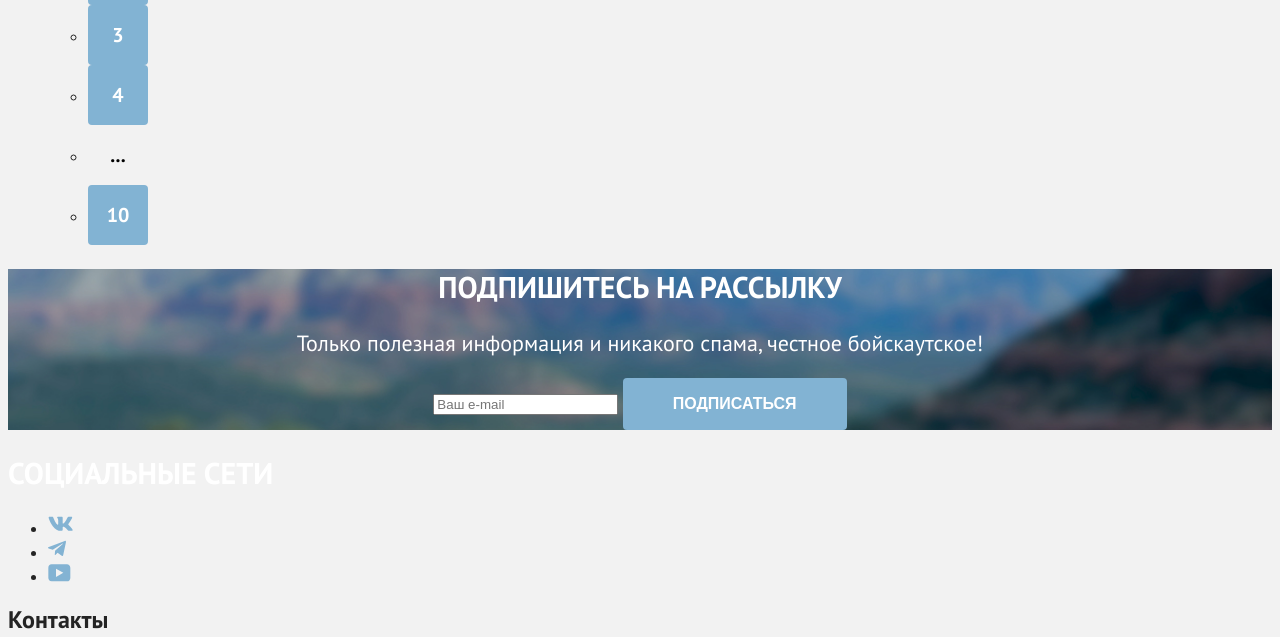
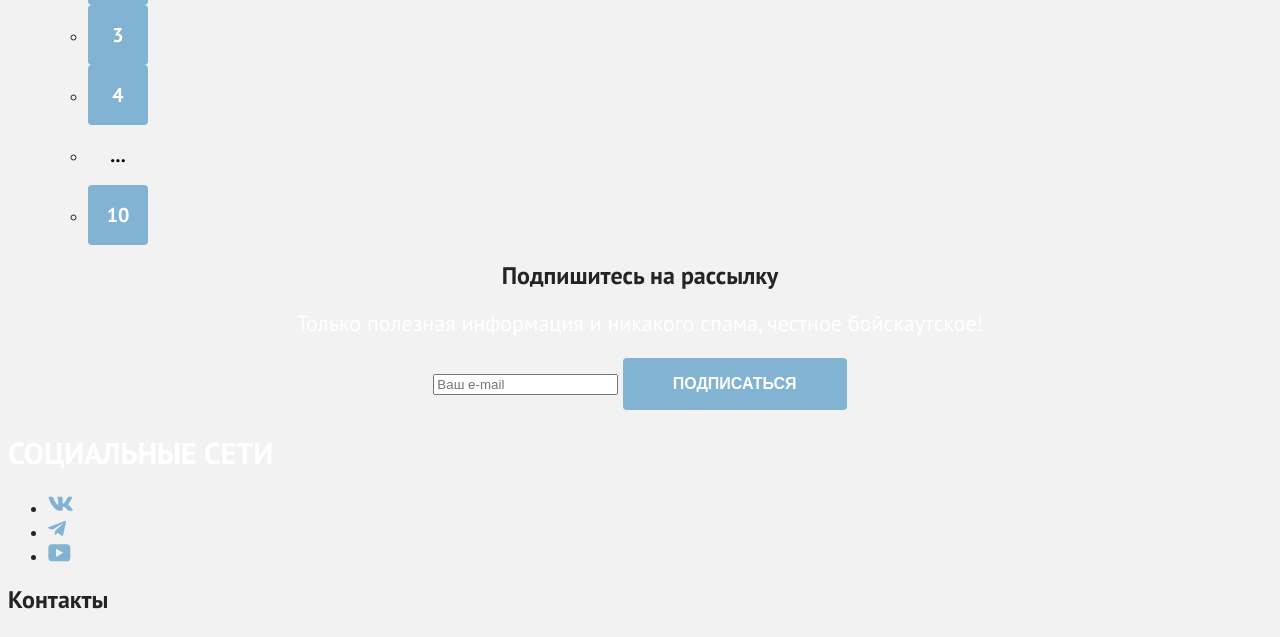
Before and after one commit to htmlacademy-htmlcss/2496763-sedona-39, a plain HTML site: page hotels.html in a window 1280 px wide. Shown: the part 3323-3960 px from the top of the page. Drawn offline with Linux system fonts and the light colour scheme.

Commit message:
Add files via upload
Сделал POINTER для ссылок и кнопок.
Изменил подвал для страницы каталога.
4 ДЗ готово полностью.

```diff
--- a/hotels.html
+++ b/hotels.html
@@ -244,9 +244,9 @@
 
 
     <footer class="page-footer">
-      <section class="newsletter newsletter-background">
-        <h2 class="page-footer-title">Подпишитесь на рассылку</h2>
-        <p>Только полезная информация и никакого спама, честное бойскаутское!</p>
+      <section class="newsletter newsletter-background-catalog">
+        <h2 class="page-footer-title-catalog">Подпишитесь на рассылку</h2>
+        <p class="page-footer-catalog">Только полезная информация и никакого спама, честное бойскаутское!</p>
         <form class="newsletter-form" action="https://echo.htmlacademy.ru/" method="post">
           <!-- <label for="newsletter-email">Email</label> -->
           <input class="field" placeholder="Ваш e-mail" type="email" name="newsletter-email" id="newsletter-email"
```
Also changed, not shown: index.html (+3 -3 lines).
